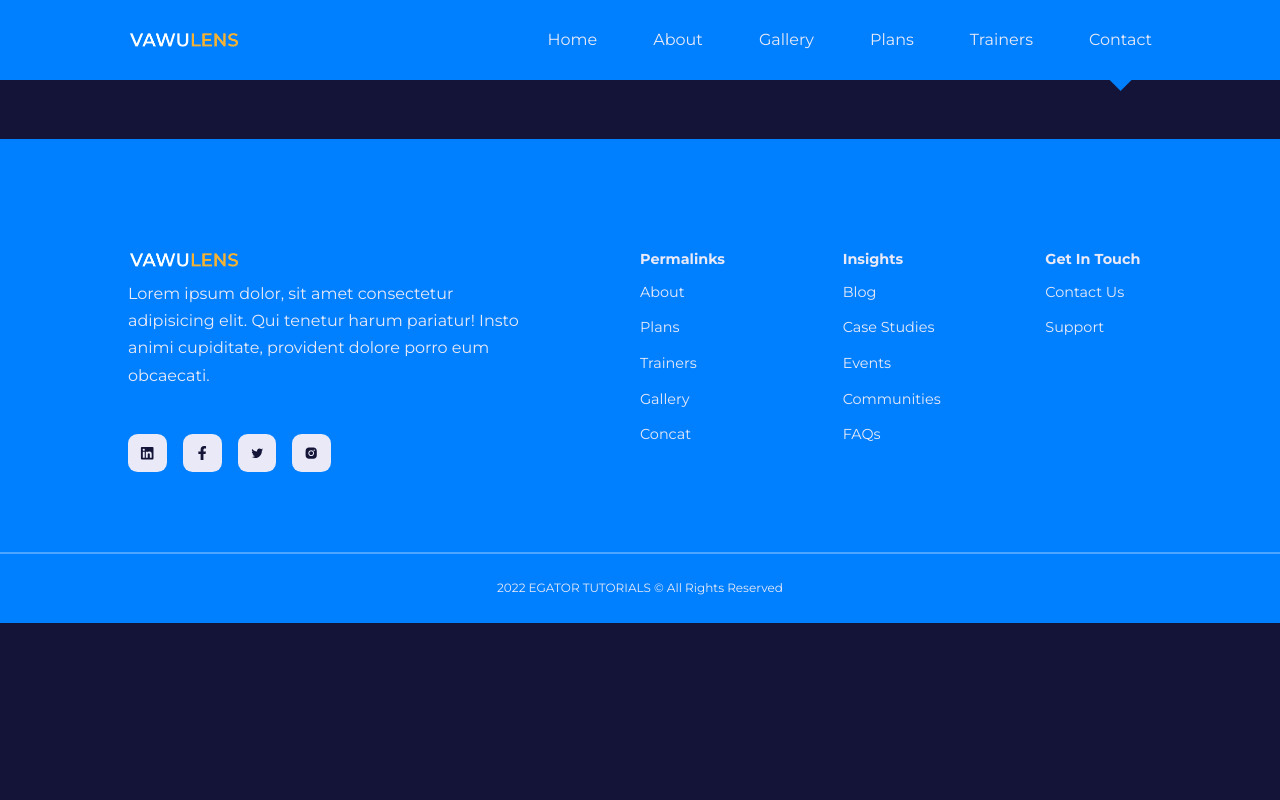
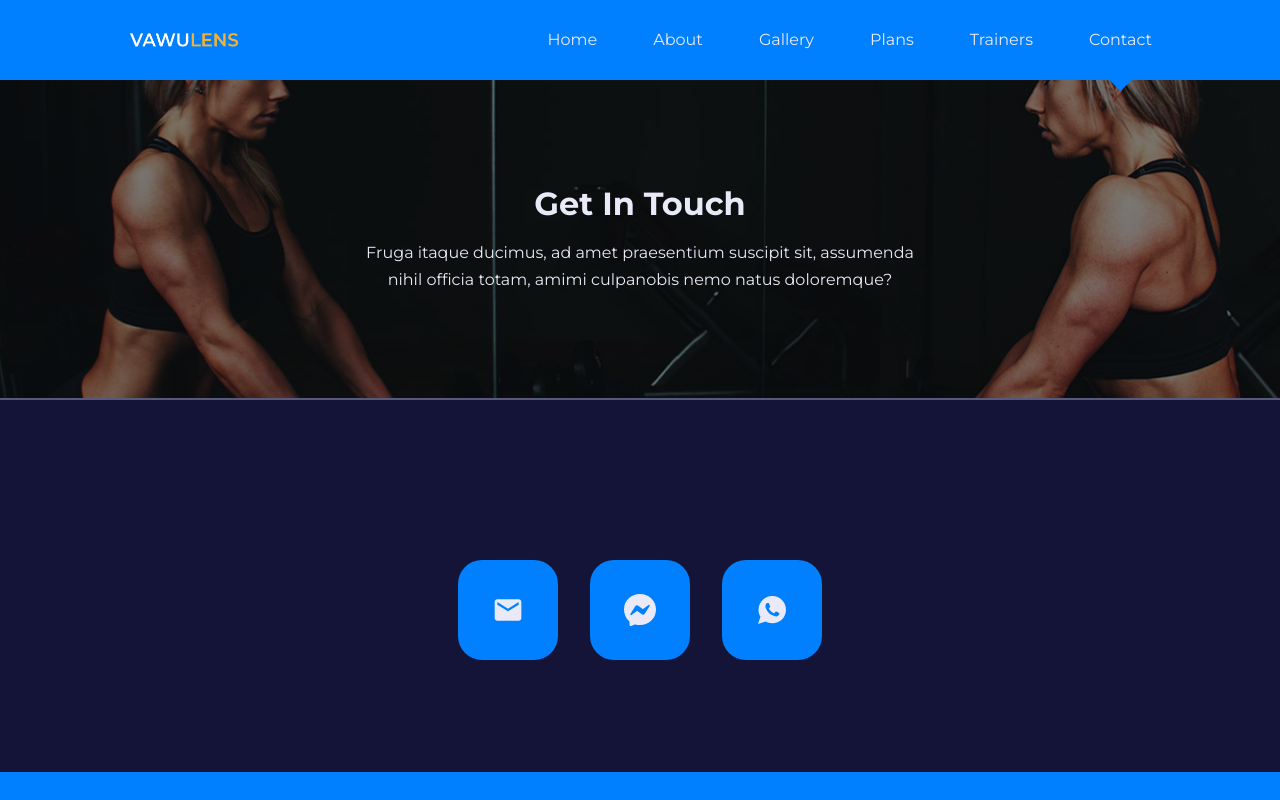
Before and after one commit to yangheat/react-website-tutorial, a React (Create React App) app: page /contact in a window 1280 px wide. Shown: the top 800 px of the page. Built offline with nearby package versions, Linux system fonts and the light colour scheme.

Commit message:
contact component

```diff
--- a/src/pages/contact/Contact.jsx
+++ b/src/pages/contact/Contact.jsx
@@ -1,8 +1,26 @@
+import Header from '../../components/header/Header'
+import HeaderImage from '../../images/header_bg_2.jpg'
+import {MdEmail} from 'react-icons/md'
+import {BsMessenger} from 'react-icons/bs'
+import {IoLogoWhatsapp} from 'react-icons/io'
 import './contact.css'
 
 const contact = () => {
   return (
-    <div>contact</div>
+    <>
+      <Header title="Get In Touch" image={HeaderImage}>
+        Fruga itaque ducimus, ad amet praesentium suscipit sit, assumenda nihil officia totam, amimi culpanobis nemo natus doloremque?
+      </Header>
+      <section className="contact">
+        <div className="container contact-container">
+          <div className="contact-wrapper">
+          <a href="mailto:support@egattor.com" target="_blank" rel="noreferrer noopener"><MdEmail/></a>
+          <a href="http://m.me/ernest_achiever" target="_blank" rel="noreferrer noopener"><BsMessenger/></a>
+          <a href="https://wa.me/+23355709546" target="_blank" rel="noreferrer noopener"><IoLogoWhatsapp/></a>
+          </div>
+        </div>
+      </section>
+    </>
   )
 }
 
--- a/src/pages/contact/contact.css
+++ b/src/pages/contact/contact.css
@@ -0,0 +1,37 @@
+.contact-container {
+    display: grid;
+    place-items: center;
+}
+
+.contact-wrapper {
+    width: fit-content;
+    display: flex;
+    gap: 2rem;
+}
+
+.contact-wrapper a {
+    background: var(--color-primary);
+    font-size: 2rem;
+    border: 2px solid transparent;
+    transition: var(--transition);
+    padding: 2rem;
+    border-radius: 1.5rem;
+}
+
+.contact-wrapper a:hover {
+    background: transparent;
+    border-color: var(--color-gary-100);
+}
+
+/* MEDIA QUERIES (msall screens */
+@media screen and (max-width: 600px) {
+    .contact-wrapper {
+        gap: 1.5rem;
+    }
+
+    .contact-wrapper a {
+        padding: 1rem;
+        font-size: 1.2rem;
+        border-radius: 1rem;;
+    }
+}
```
